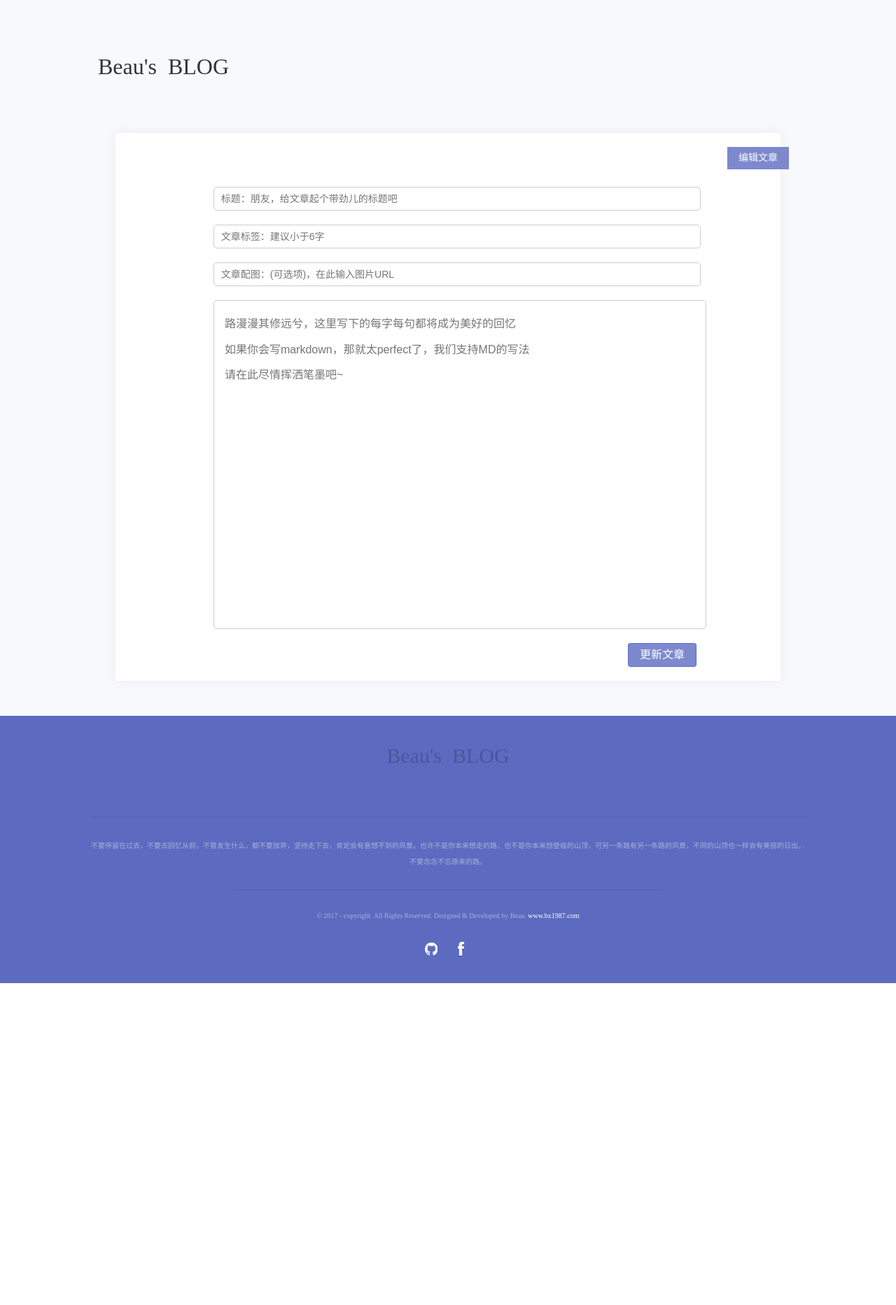
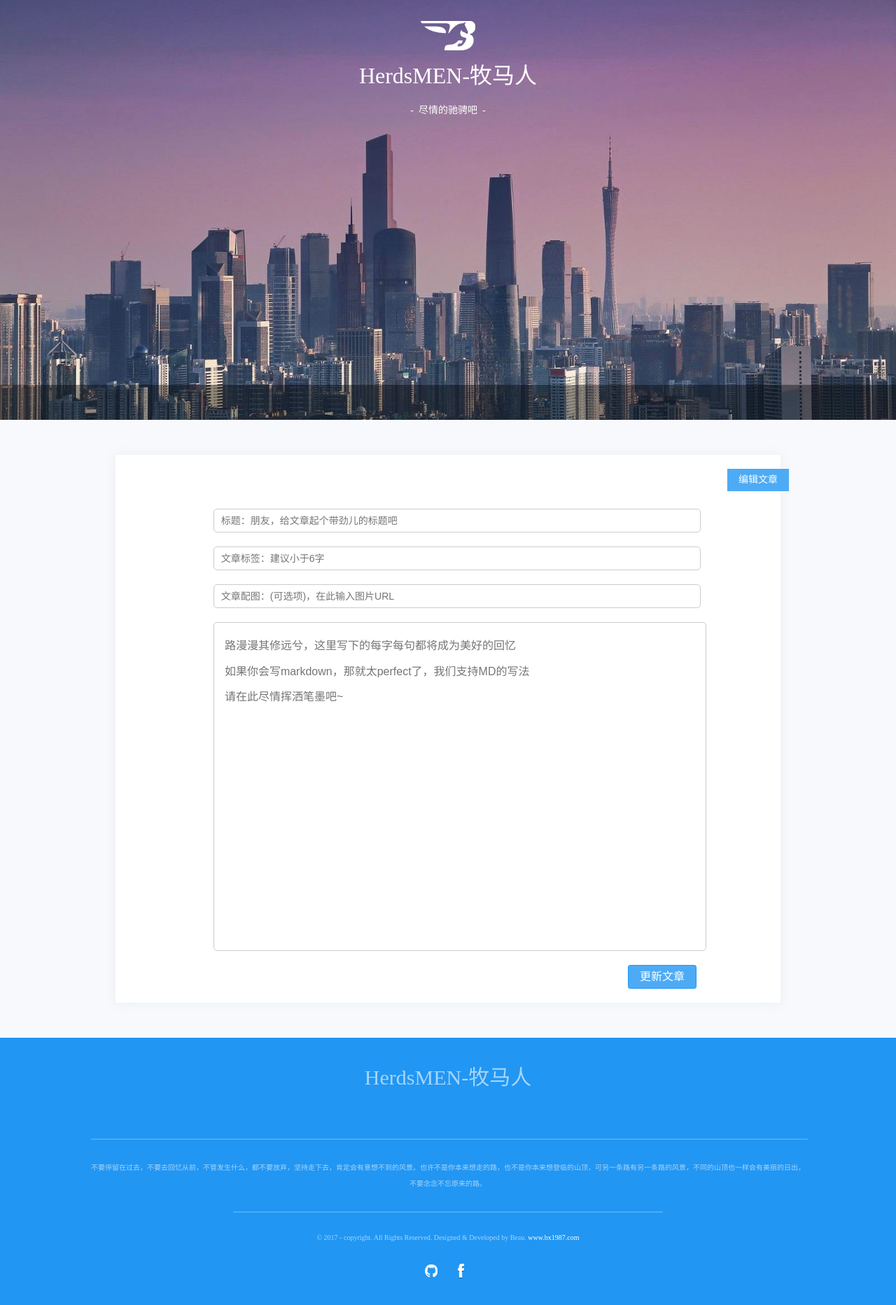
Before and after one commit to blff122620/nblog, a Node project: template views/editor.ejs in a window 1280 px wide. Shown: the whole page at 70% size. Before the commit the page ends 1405 px from the top, so only its background shows below. Run offline with Node 20 templates, Linux system fonts and the light colour scheme; the template is opened without the code that fills it, so the values that code supplies are empty; some libraries are stand-ins or nearby versions.

Commit message:
首页改版

```diff
--- a/public/css/nblog.css
+++ b/public/css/nblog.css
@@ -1,9 +1,18 @@
 header {
     position: relative;
-    height: 190px;
-    width: 1000px;
+    /*height: 190px;*/
+    /*width: 1000px;*/
+    height: 600px;
     margin: 0 auto;
     text-align: center;
+    margin-bottom: 50px;
+}
+
+.header-bg{
+    background:
+        linear-gradient(to top,rgba(0,0,0,.4) 0, rgba(0,0,0,.4) 50px,hsla(0,0%,100%,0) 0),
+        url("/img/header_bg.jpeg") center/cover no-repeat;
+
 }
 
 .top-progress{
@@ -13,39 +22,65 @@ header {
     height: 2px;
 }
 
-.logo,
+
 .burger {
     position: absolute;
-    top: 50%;
+    top: 10%;
     transform: translateY(-50%);
 }
 
-.logo {
+.logo,
+.logo-b,
+header .semi-title {
+    position: absolute;
+    top: 15%;
+    left: 50%;
+    transform: translateX(-50%);
     font-size: 3.2em;
+}
+.logo-b{
+    width: 80px ;
+    height: 50px;
+    top:5%;
+    background: url("/img/sprite.png") 0 -118px;
+}
+header .semi-title{
+    font-size: 1.4em;
+    top: 25%;
 }
 
 .burger {
     display: none;
     right: 0;
-    background: url("../img/sprite.png");
-    width: 54px;
-    height: 47px;
+    /*background: url("../img/sprite.png");*/
+    background: linear-gradient(to top,hsla(0,0%,100%,.8) 0 ,hsla(0,0%,100%,.8) 3px,
+                 transparent 0,transparent 12px,
+                 hsla(0,0%,100%,.8) 0 , hsla(0,0%,100%,.8) 15px,
+                 transparent 0,transparent 24px,
+                 hsla(0,0%,100%,.8) 0 , hsla(0,0%,100%,.8) 27px,transparent 0);
+    ;
+    width: 30px;
+    height: 40px;
 }
 
+.nav{
+    position: absolute;
+    width: 100%;
+    bottom: 0;
+    margin: 0 auto;
+}
 .nav ul {
-    position: absolute;
-    top: 50%;
-    right: 0;
-    transform: translateY(-50%);
+
     cursor: pointer;
 }
 
 .nav li {
     display: inline-block;
     position: relative;
-    margin-left: 35px;
-    padding-bottom: .4em;
-    font-size: 1.6em;
+    margin-left: 55px;
+    padding-bottom: .6em;
+    font:1.8em sans-serif;
+
 }
 .nav-aside {
     display: none;
@@ -76,10 +111,11 @@ header {
     font-size: 3em;
 }
 .alert{
-    position: absolute;
+    /*position: absolute;*/
     text-align: center;
     width: 100%;
-    top:138px;
+    /*top:138px;*/
+    margin-bottom: 30px;
 }
 .alert p{
     display: inline-block;
@@ -354,11 +390,6 @@ footer a {
     font-size: 3em;
 }
 
-.nav-footer a,
-.info-footer,
-.copyright {
-    color: #a9afdb;
-}
 
 .nav-footer li {
     display: inline-block;
@@ -431,16 +462,33 @@ footer a {
     }
     header {
         width: 100%;
-        height: 100px;
+        height: 350px;
+    }
+    .header-bg{
+        background-position: center;
     }
     header .logo {
         font-size: 1.7em;
-        left: .7em;
+        height: auto;
+        transform:none;
+        top:auto;
+        left: auto;
+        right: 10%;
+        bottom: 15px;
     }
+    header .logo-b{
+        transform: none;
+        top:7%;
+        left: 10px;
+    }
+
     header .burger {
         display: block;
         right: .8em;
         cursor: pointer;
+    }
+    header .semi-title{
+        display: none;
     }
     /*.login,.register{
         top:10%;
--- a/public/css/themePurple.css
+++ b/public/css/themePurple.css
@@ -1,8 +1,9 @@
 body{
     background: #f7f9fc;
 }
-.nav-aside{
-    background: #252b4d;
+
+header a,header a:hover{
+    color: #fff;
 }
 
 ::selection,
@@ -14,7 +15,8 @@ button.submit{
 .n-box .n-tab,
 button.submit{
 
-    background: linear-gradient(hsla(0,0%,100%,.2) 0,hsla(0,0%,100%,.2) 100%) #5c6bc0;
+    /*background: linear-gradient(hsla(0,0%,100%,.2) 0,hsla(0,0%,100%,.2) 100%) #5c6bc0;*/
+    background: linear-gradient(hsla(0,0%,100%,.2) 0,hsla(0,0%,100%,.2) 100%) #2196f3;
 }
 
 .nav li>a::before,
@@ -26,10 +28,13 @@ button.submit{
 ::selection,
 footer,
 button.submit:hover,
-.comments .c-top::before
+.comments .c-top::before,
+.nav-aside
 {
-    background: #5c6bc0;
+    /*background: #5c6bc0;*/
+    background:#2196f3;
 }
+
 
 
 .n-box .n-read a,
@@ -42,22 +47,28 @@ button.submit:hover,
 
 .comments .c-list .c-detail a:hover
 {
-    color:#5c6bc0;
+    /*color:#5c6bc0;*/
+    color: #2196f3;
 
 }
 
 .logo-footer,
 .nav-aside .selected,
-.nav-aside-copyright span{
-    color:#4a569a;
+.nav-aside-copyright span,
+.nav-footer a,
+.info-footer,
+.copyright {
+    /*color:#866995;*/
+    color: hsla(0,0%,100%,.6);
 }
 .info-footer::after,.info-footer::before{
-    background: #5765b5;
+    background: linear-gradient(hsla(0,0%,100%,.2) 0 , hsla(0,0%,100%,.2) 100%);
 }
 
 button.submit,
 .alert p{
-    border:1px solid #5c6bc0;
+    /*border:1px solid #5c6bc0; */
+    border:1px solid #2196f3;
 }
 .alert.error p{
     border:1px solid red;
--- a/public/js/nblog.js
+++ b/public/js/nblog.js
@@ -255,7 +255,7 @@
         });
         Prism.highlightAll();
     };
-    var p = myProgress.create($$("#js-top-progress"), "#5c6bc0", false); //第一个参数必须为原生dom对象
+    var p = myProgress.create($$("#js-top-progress"), "#ff4081", false); //第一个参数必须为原生dom对象
     //第三个参数默认为true，表示进度条走完是否还显示
     p.start(); //进度条开始走
 
--- a/views/components/logo.ejs
+++ b/views/components/logo.ejs
@@ -2,5 +2,6 @@
     <%= authorName %>'s&nbsp;&nbsp;BLOG
 
 <% }else {%>
-    Beau's&nbsp;&nbsp;BLOG
+    <!-- Beau's&nbsp;&nbsp;BLOG -->
+    HerdsMEN-牧马人
 <% } %>
--- a/views/header.ejs
+++ b/views/header.ejs
@@ -21,8 +21,14 @@
 </head>
 
 <body>
-    <header>
-        <a href="http://www.bx1987.com" target="blank"><div class="logo">
+    <header class="header-bg">
+
+        <a href="http://www.bx1987.com" target="blank">
+            <div class="logo-b">
+
+            </div>
+            <div class="semi-title">-&nbsp;&nbsp;尽情的驰骋吧&nbsp;&nbsp;-</div>
+            <div class="logo">
             <%- include('components/logo') %>
             </div></a>
         <nav class="nav">
```
Also changed, not shown: public/img/header_bg.jpeg (added), public/img/mi.jpeg (deleted), public/img/sprite.png, 2 other files.
